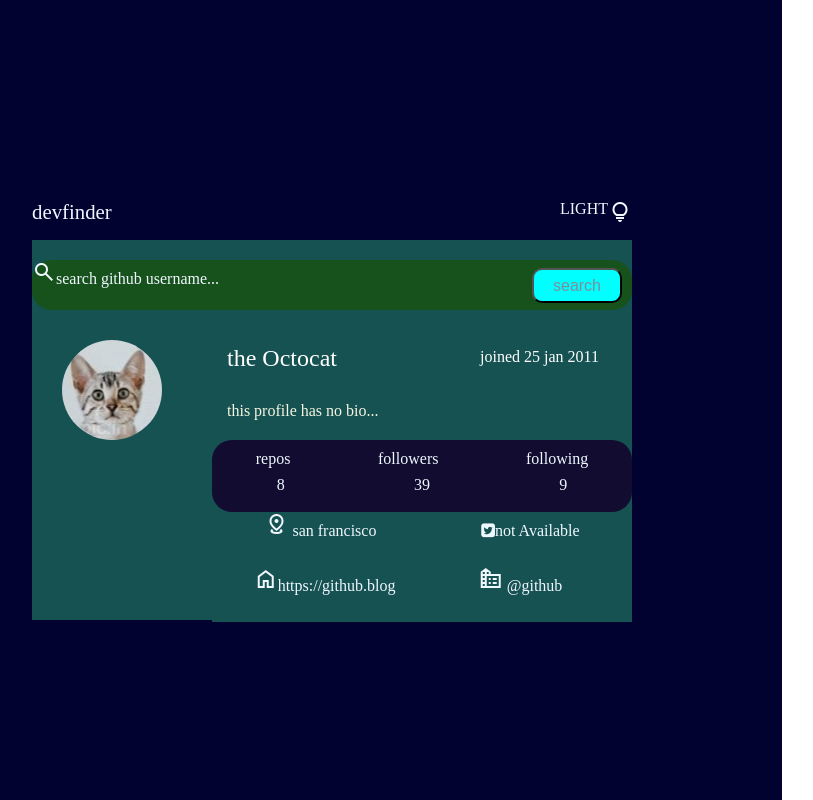
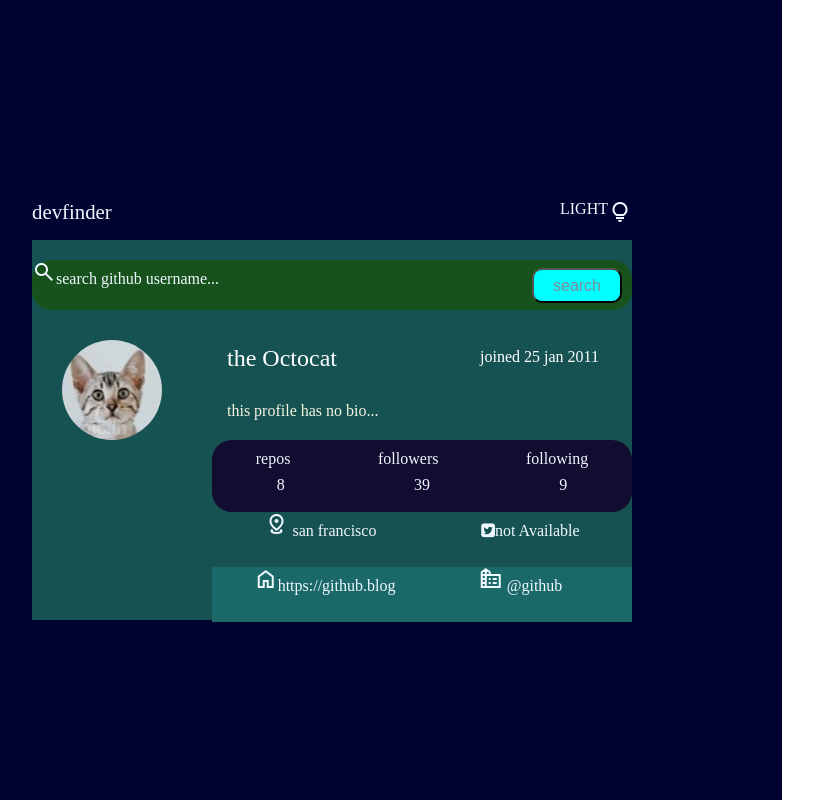
Before and after one commit to javadEsmaili27/my-test-repo, a plain HTML site: page devfinder.html in a window 1280 px wide. Shown: the whole page, without its empty margins (118-931 px from the left). Drawn offline with nearby package versions, Linux system fonts and the light colour scheme.

Commit message:
change background color

```diff
--- a/devfinder.css
+++ b/devfinder.css
@@ -121,7 +121,7 @@
 .number2 {
   width: 100%;
   height: 110px;
-  background-color:  rgb(23, 82, 82);
+  background-color:  rgb(27, 104, 104);
 }
 .loc-not{width: 100%
     ;height: 50%;
```
